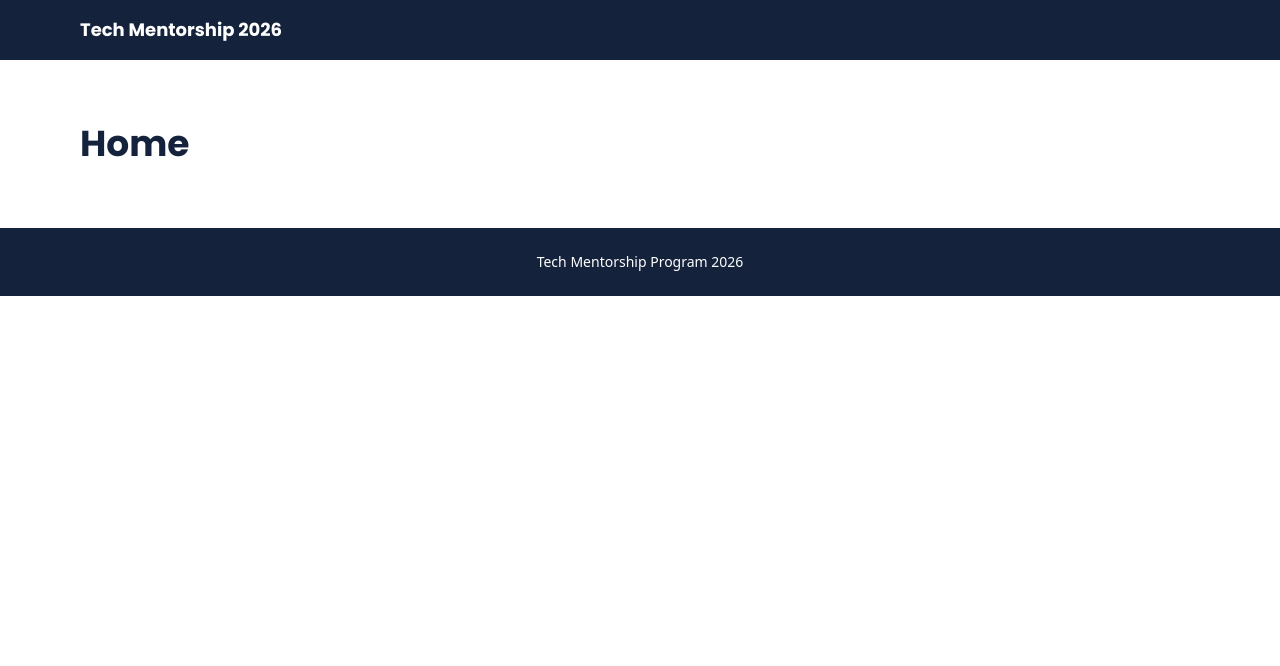
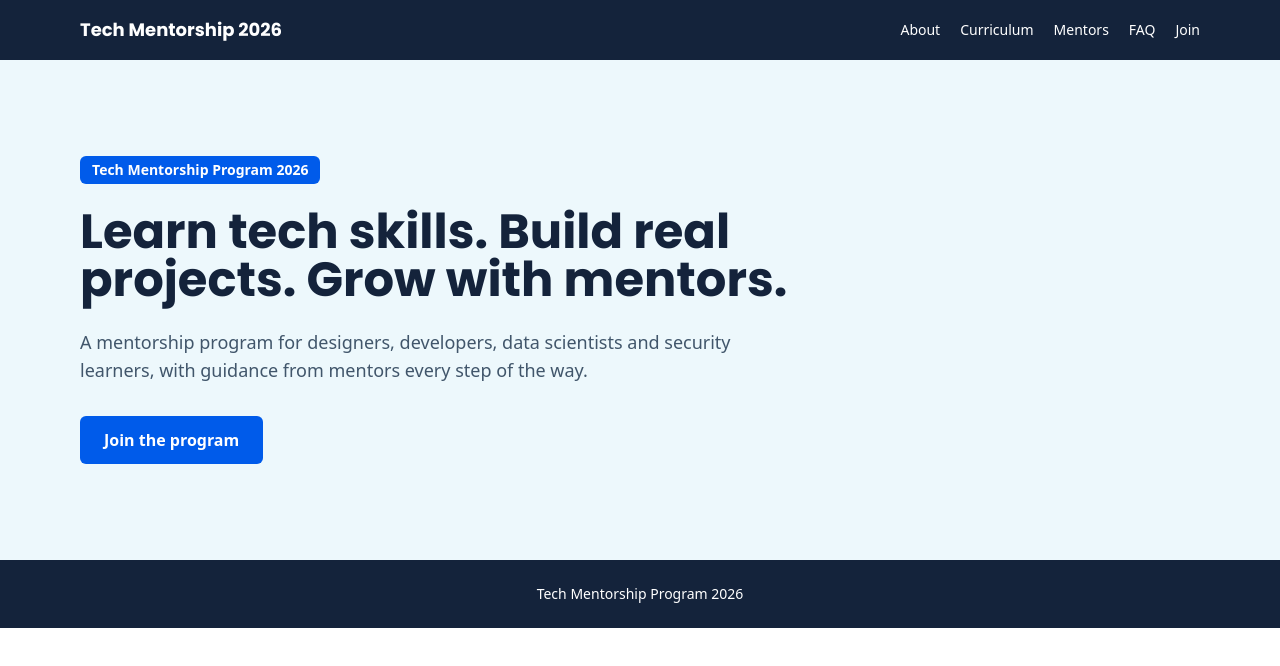
Before and after one commit to apankadavid/tech-mentorship-landing, a React (Vite) app: page / in a window 1280 px wide. Shown: the top 666 px of the page. Built offline with nearby package versions, Linux system fonts and the light colour scheme.

Commit message:
feat: add nav links and hero section

```diff
--- /dev/null
+++ b/src/components/Hero.jsx
@@ -0,0 +1,24 @@
+export default function Hero() {
+  return (
+    <section className="bg-ice">
+      <div className="mx-auto max-w-6xl px-4 py-16 sm:py-24">
+        <p className="inline-block rounded-md bg-brand px-3 py-1 text-sm font-semibold text-white">
+          Tech Mentorship Program 2026
+        </p>
+        <h1 className="mt-6 max-w-3xl font-heading text-4xl font-bold leading-tight text-navy sm:text-5xl">
+          Learn tech skills. Build real projects. Grow with mentors.
+        </h1>
+        <p className="mt-6 max-w-2xl text-lg text-slate">
+          A mentorship program for designers, developers, data scientists and
+          security learners, with guidance from mentors every step of the way.
+        </p>
+        <a
+          href="#signup"
+          className="mt-8 inline-block rounded-md bg-brand px-6 py-3 font-semibold text-white hover:bg-navy focus-visible:outline focus-visible:outline-2 focus-visible:outline-offset-2 focus-visible:outline-brand"
+        >
+          Join the program
+        </a>
+      </div>
+    </section>
+  );
+}
--- a/src/components/Layout.jsx
+++ b/src/components/Layout.jsx
@@ -13,11 +13,32 @@ export default function Layout() {
       <header className="bg-navy text-white">
         <nav
           aria-label="Main"
-          className="mx-auto flex max-w-6xl items-center justify-between px-4 py-4"
+          className="mx-auto flex max-w-6xl flex-col gap-3 px-4 py-4 sm:flex-row sm:items-center sm:justify-between"
         >
-          <Link to="/" className="font-heading text-lg font-bold">
+          <Link
+            to="/"
+            className="font-heading text-lg font-bold focus-visible:outline focus-visible:outline-2 focus-visible:outline-offset-2 focus-visible:outline-white"
+          >
             Tech Mentorship 2026
           </Link>
+          <ul className="flex flex-wrap gap-x-5 gap-y-2 text-sm font-medium">
+            {[
+              ["About", "/#about"],
+              ["Curriculum", "/#curriculum"],
+              ["Mentors", "/#mentors"],
+              ["FAQ", "/#faq"],
+              ["Join", "/#signup"],
+            ].map(([label, href]) => (
+              <li key={label}>
+                <a
+                  href={href}
+                  className="hover:underline focus-visible:outline focus-visible:outline-2 focus-visible:outline-offset-2 focus-visible:outline-white"
+                >
+                  {label}
+                </a>
+              </li>
+            ))}
+          </ul>
         </nav>
       </header>
 
--- a/src/pages/Home.jsx
+++ b/src/pages/Home.jsx
@@ -1,7 +1,9 @@
+import Hero from "../components/Hero";
+
 export default function Home() {
   return (
-    <section className="mx-auto max-w-6xl px-4 py-16">
-      <h1 className="font-heading text-4xl font-bold text-navy">Home</h1>
-    </section>
+    <>
+      <Hero />
+    </>
   );
 }
```
